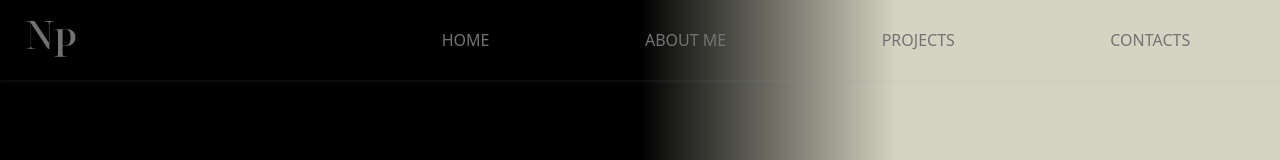
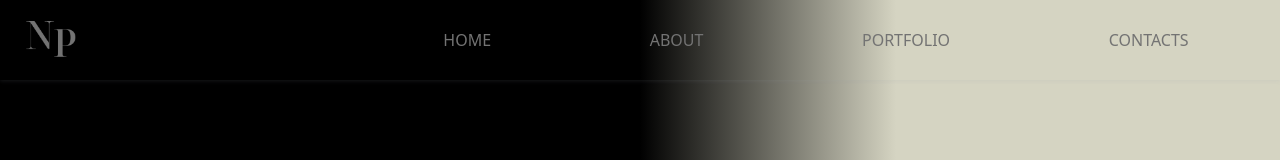
Before and after one commit to NicholasPeara92/my-portfolio, a Vue app: page / in a window 1280 px wide. Shown: the top 160 px of the page. Built offline with nearby package versions, Linux system fonts and the light colour scheme.

Commit message:
Add routing and new pages

```diff
--- a/src/components/AppHeader.vue
+++ b/src/components/AppHeader.vue
@@ -8,8 +8,17 @@
           </div>
           <nav class="col-8 col-md-9 nav-col">
             <ul>
-              <li v-for="link in links">
-                <a :href="link.link">{{ link.name }}</a>
+              <li>
+                <router-link :to="{ name: 'homepage' }">HOME</router-link>
+              </li>
+              <li>
+                <router-link :to="{ name: 'about' }">ABOUT</router-link>
+              </li>
+              <li>
+                <router-link :to="{ name: 'portfolio' }">PORTFOLIO</router-link>
+              </li>
+              <li>
+                <router-link :to="{ name: 'contacts' }">CONTACTS</router-link>
               </li>
             </ul>
             <div class="navbar">
--- a/src/components/AppMain.vue
+++ b/src/components/AppMain.vue
@@ -1,6 +1,9 @@
 <template>
   <div>
-    <router-view></router-view>
+    <router-view v-slot="{ Component, route }">
+      <transition name="slide" mode="out-in">
+        <component :is="Component" :key="route.path" /> </transition
+    ></router-view>
   </div>
 </template>
 
@@ -10,4 +13,14 @@ export default {
 };
 </script>
 
-<style lang="scss" scoped></style>
+<style lang="scss" scoped>
+.slide-enter-active,
+.slide-leave-active {
+  transition: opacity 1s, transform 1s;
+}
+.slide-enter-from,
+.slide-leave-to {
+  opacity: 0;
+  transform: translateX(-30%);
+}
+</style>
--- a/src/router.js
+++ b/src/router.js
@@ -2,7 +2,10 @@ import { createRouter, createWebHistory } from "vue-router";
 
 // Pages
 import HomePage from "./pages/HomePage.vue";
-import ContactUs from "./pages/ContactUs.vue";
+import Contacts from "./pages/Contacts.vue";
+import About from "./pages/Contacts.vue";
+import Portfolio from "./pages/Contacts.vue";
+
 import Page404 from "./pages/Page404.vue";
 
 const router = createRouter({
@@ -12,11 +15,25 @@ const router = createRouter({
       path: "/",
       name: "homepage",
       component: HomePage,
+      meta: { transition: "slide-left" },
     },
     {
-      path: "/contatti",
-      name: "contact-us",
-      component: ContactUs,
+      path: "/about",
+      name: "about",
+      component: About,
+      meta: { transition: "slide-right" },
+    },
+    {
+      path: "/portfolio",
+      name: "portfolio",
+      component: Portfolio,
+      meta: { transition: "slide-left" },
+    },
+    {
+      path: "/contacts",
+      name: "contacts",
+      component: Contacts,
+      meta: { transition: "slide-right" },
     },
     {
       path: "/:pathMatch(.*)*",
```
Also changed, not shown: src/pages/About.vue (added), src/pages/Contacts.vue (renamed from src/pages/ContactUs.vue), src/pages/Portfolio.vue (added).
